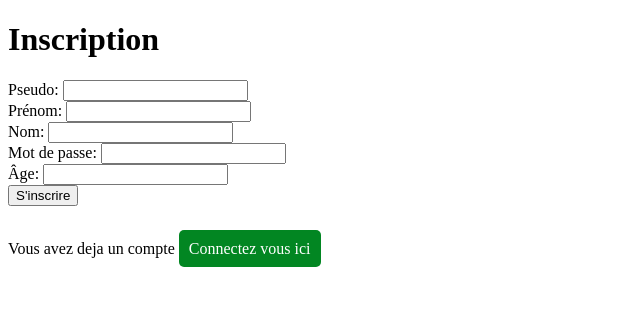
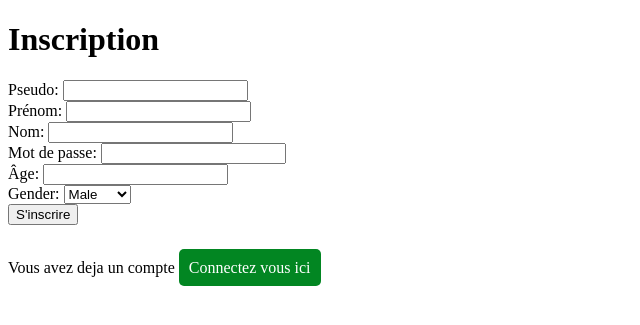
Before and after one commit to fouuuadi/PyVote, a Flask app: page /auth/signup in a window 1280 px wide. Shown: the top 325 px of the page, without its empty margins (0-640 px from the left). Run offline with Flask 3, Linux system fonts and the light colour scheme.

Commit message:
fix: update User collection, fix login with new data, and add Enum

```diff
--- a/api/routes/auth.py
+++ b/api/routes/auth.py
@@ -2,6 +2,8 @@ from flask import Blueprint, request, render_template, redirect, url_for, flash,
 from werkzeug.security import generate_password_hash, check_password_hash
 from pymongo.errors import DuplicateKeyError
 from mongoDB.config.connection_db import get_database
+from utils.enums import Gender, ActiveUser
+
 
 auth_bp = Blueprint('auth', __name__, template_folder='templates')
 
@@ -16,6 +18,12 @@ def signup():
         last_name = request.form['last_name']
         password = request.form['password']
         age = request.form['age']
+        gender = request.form.get('gender') #recupere la valeur de la class ENUM
+        active_user = ActiveUser.ACTIVE.value #recupere la valeur de la class ENUM, par defaut l'utilisateur va etre sur Actif a la création du compte
+
+        if gender not in [genders.value for genders in Gender]:
+            flash("valeur de genre invalide.", "danger")
+            return render_template('signup.html')
 
         try:
             hashed_password = generate_password_hash(password, method='pbkdf2:sha256')
@@ -26,11 +34,11 @@ def signup():
                 "last_name": last_name,
                 "password": hashed_password,
                 "age": age,
-                "sexe": None,
+                "gender": gender,
                 "participation_poll": [],
                 "location": [],
                 "creation_pulls": [],
-                "active_user": "active",
+                "active_user": active_user,
                 "commentaire": []
             }
 
--- a/app.py
+++ b/app.py
@@ -8,6 +8,7 @@ from flask import Flask,render_template, jsonify, request, url_for, redirect, se
 from flask_session import Session
 #Object d'interraction avec MongoDB
 from pymongo import MongoClient
+print("fouad_app")
 #Gestion des ids de MongoDB
 from bson.objectid import ObjectId
 from bson import json_util
--- a/mongoDB/collections/Ballots.json
+++ b/mongoDB/collections/Ballots.json
@@ -1,5 +1,5 @@
 {
-  "name_poll": "",
+  "name_poll": "test",
   "poll_question": "",
   "poll_text": "",
   "poll_response": [],
--- a/mongoDB/collections/Users.json
+++ b/mongoDB/collections/Users.json
@@ -6,11 +6,11 @@
       "last_name":"",
       "password":"",
       "age": "",
-      "sexe": "on va peut mettre en place un enum pour cela",
+      "gender": "",
       "participation_poll": [],
       "location": [],
       "creation_polls": [],
-      "active_user": "on va peut mettre en place un enum pour cela",
+      "active_user": "",
       "comment": []
   }
 }
--- a/requirements.txt
+++ b/requirements.txt
@@ -1,11 +1,14 @@
 blinker==1.9.0
+cachelib==0.13.0
 click==8.1.7
 dnspython==2.7.0
 Flask==3.1.0
+Flask-Session==0.8.0
 iniconfig==2.0.0
 itsdangerous==2.2.0
 Jinja2==3.1.4
 MarkupSafe==3.0.2
+msgspec==0.18.6
 packaging==24.2
 pluggy==1.5.0
 pymongo==4.10.1
--- a/templates/signup.html
+++ b/templates/signup.html
@@ -22,8 +22,15 @@
         <label for="age">Âge:</label>
         <input type="number" name="age" required>
         <br>
+        <label for="gender">Gender:</label>
+        <select name="gender" required>
+            <option value="Male">Male</option>
+            <option value="Female">Female</option>
+        </select>
+        <br>
         <button type="submit">S'inscrire</button>
     </form>
+
     <br>
     <p>
         Vous avez deja un compte
```
Also changed, not shown: utils/enums.py (added, +9 -0 lines).
